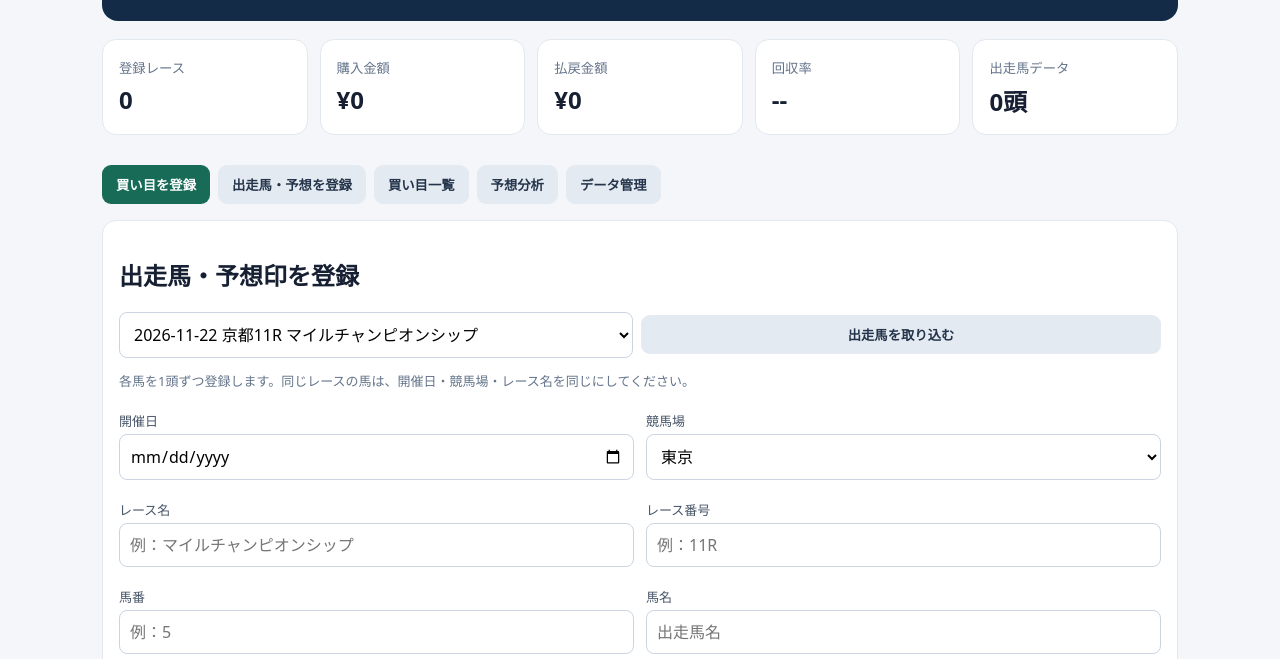
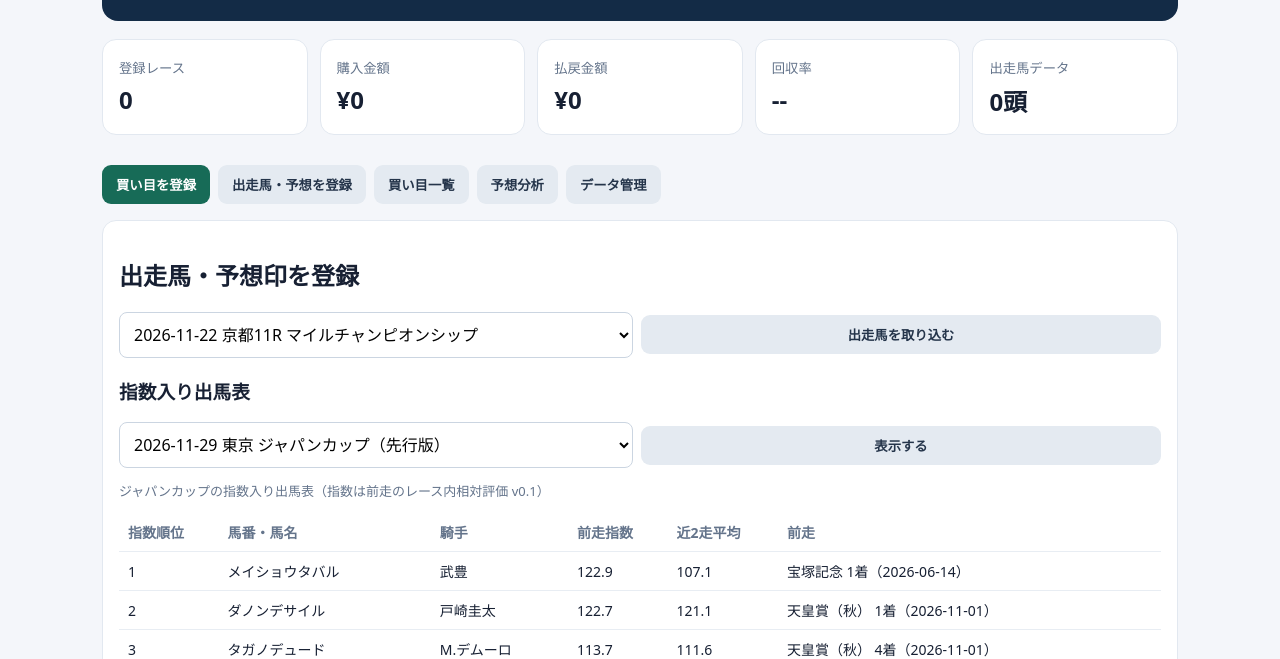
Before and after one commit to pickeerose/my-keiba-analysis, a plain HTML site: page index.html in a window 1280 px wide. Both pictures are taken after a click on the button "出走馬・予想を登録". Shown: the part 141-800 px from the top of the page. Drawn offline with Linux system fonts and the light colour scheme.

Commit message:
ダッシュボードに指数入り出馬表の表示を追加 (v2.6)

```diff
--- /dev/null
+++ b/data/entry_index/index.json
@@ -0,0 +1,9 @@
+[
+  {
+    "slug": "japan-cup-2026-preview",
+    "race_name": "ジャパンカップ（先行版）",
+    "date": "2026-11-29",
+    "track": "東京",
+    "note": "登録馬ベース・馬番未定"
+  }
+]
--- a/index.html
+++ b/index.html
@@ -12,7 +12,7 @@
 <div><label>券種</label><select id="kind"><option>単勝</option><option>複勝</option><option>馬連</option><option>ワイド</option><option>馬単</option><option>三連複</option><option>三連単</option><option>その他</option></select></div><div><label>買い目</label><input id="ticket" placeholder="例：5-8 / 5-8-12"></div>
 <div><label>購入金額（円）</label><input id="cost" type="number" min="0" step="100" value="100"></div><div><label>払戻金額（円・不的中は0）</label><input id="return" type="number" min="0" step="10" value="0"></div>
 <div><label>メモ</label><input id="memo" placeholder="例：前残り想定、展開読み違い"></div></div><p class="muted">同じレースで複数の買い目がある場合は、買い目ごとに登録してください。</p><button onclick="addBet()">登録する</button></section>
-<section id="horses" class="panel hidden"><h2>出走馬・予想印を登録</h2><div class="row"><select id="entrySelect"><option value="">出馬表リストを読み込み中…</option></select><button class="secondary" onclick="importEntry()">出走馬を取り込む</button></div><p class="muted" id="entryMsg"></p><p class="muted">各馬を1頭ずつ登録します。同じレースの馬は、開催日・競馬場・レース名を同じにしてください。</p><div class="grid">
+<section id="horses" class="panel hidden"><h2>出走馬・予想印を登録</h2><div class="row"><select id="entrySelect"><option value="">出馬表リストを読み込み中…</option></select><button class="secondary" onclick="importEntry()">出走馬を取り込む</button></div><p class="muted" id="entryMsg"></p><h3>指数入り出馬表</h3><div class="row"><select id="idxEntrySelect"><option value="">指数入り出馬表を読み込み中…</option></select><button class="secondary" onclick="showEntryIndexTable()">表示する</button></div><p class="muted" id="idxEntryMsg"></p><div style="overflow:auto"><table><thead><tr><th>指数順位</th><th>馬番・馬名</th><th>騎手</th><th>前走指数</th><th>近2走平均</th><th>前走</th></tr></thead><tbody id="idxEntryBody"></tbody></table></div><p class="muted">各馬を1頭ずつ登録します。同じレースの馬は、開催日・競馬場・レース名を同じにしてください。</p><div class="grid">
 <div><label>開催日</label><input id="hDate" type="date"></div><div><label>競馬場</label><select id="hTrack"><option>東京</option><option>中山</option><option>京都</option><option>阪神</option><option>中京</option><option>新潟</option><option>福島</option><option>小倉</option><option>札幌</option><option>函館</option><option>海外・その他</option></select></div>
 <div><label>レース名</label><input id="hRace" placeholder="例：マイルチャンピオンシップ"></div><div><label>レース番号</label><input id="hNo" placeholder="例：11R"></div>
 <div><label>馬番</label><input id="hNum" type="number" min="1" placeholder="例：5"></div><div><label>馬名</label><input id="hName" placeholder="出走馬名"></div>
@@ -22,7 +22,7 @@
 <section id="list" class="panel hidden"><div class="row"><h2>買い目一覧</h2><button class="secondary" onclick="exportBets()">買い目CSVを書き出す</button></div><div style="overflow:auto"><table><thead><tr><th>日付・レース</th><th>券種・買い目</th><th>購入</th><th>払戻</th><th></th></tr></thead><tbody id="betBody"></tbody></table></div><p id="betEmpty" class="muted">まだ買い目データがありません。</p></section>
 <section id="analysis" class="panel hidden"><h2>予想分析</h2><p class="muted">着順を入力した出走馬データをもとに、予想印ごとの成績を集計します。3着以内を複勝圏として計算します。</p><div style="overflow:auto"><table><thead><tr><th>予想印</th><th>登録頭数</th><th>勝率</th><th>複勝率</th></tr></thead><tbody id="markBody"></tbody></table></div><h3>マルの印の成績</h3><div style="overflow:auto"><table><thead><tr><th>予想印</th><th>登録頭数</th><th>勝率</th><th>複勝率</th></tr></thead><tbody id="maruMarkBody"></tbody></table></div><div class="notice">この分析は登録されたデータだけを対象にします。データが少ないうちは成績を断定せず、レース数を増やして傾向を確認してください。</div></section>
 <section id="data" class="panel hidden"><h2>データ管理・外部データ連携</h2><p class="muted">記録はこのブラウザ内に保存されます。別端末・別ブラウザとは自動同期されません。定期的にバックアップしてください。</p><div class="row"><button onclick="backup()">バックアップ(JSON)</button><label class="btn" style="text-align:center">バックアップを復元<input type="file" accept="application/json" onchange="restore(event)" style="display:none"></label><button class="secondary" onclick="exportHorses()">出走馬CSVを書き出す</button><button class="danger" onclick="clearAll()">全データ削除</button></div><hr><h3>競馬サイトからの自動取得について</h3><div class="notice">結果データはGitHub Actions（scripts/fetch_result.py）がnetkeibaの結果ページから取得し、data/results/ にJSONとして保存します。ブラウザが直接外部サイトを読むことはしません。取得は個人利用の範囲で、Actionsを手動実行したときだけ行われます。ログインIDやパスワードをこのツールに入力しないでください。</div><h3>レース結果の自動取り込み</h3><p class="muted">取得済みの結果を選ぶと、開催日・競馬場・レース名・馬番が一致する登録済みの出走馬に、確定着順（未入力なら単勝オッズも）を反映します。</p><div class="row"><select id="resultSelect"><option value="">結果リストを読み込み中…</option></select><button onclick="importResult()">着順を取り込む</button></div><p class="muted" id="resultMsg"></p></section>
-<footer class="muted">My 競馬分析室 · version 2.5</footer></main>
+<footer class="muted">My 競馬分析室 · version 2.6</footer></main>
 <script>
 const BETKEY='myKeibaAnalysis_v1',HORSEKEY='myKeibaHorses_v2';let horseRaceFilter=localStorage.getItem('myKeibaHorseRaceFilter')||'';let bets=JSON.parse(localStorage.getItem(BETKEY)||'[]'),horses=JSON.parse(localStorage.getItem(HORSEKEY)||'[]');const yen=n=>'¥'+Number(n||0).toLocaleString('ja-JP');const val=id=>document.getElementById(id).value;
 function show(id){['add','horses','list','analysis','data'].forEach(x=>document.getElementById(x).classList.toggle('hidden',x!==id))}
@@ -51,5 +51,7 @@ async function loadResultIndex(){const sel=document.getElementById('resultSelect
 async function importResult(){const rid=val('resultSelect'),msg=document.getElementById('resultMsg');if(!rid){msg.textContent='取り込める結果がありません。';return}msg.textContent='取り込み中…';try{const r=await fetch(`data/results/${rid}.json`,{cache:'no-store'});if(!r.ok)throw 0;const d=await r.json();let updated=0;const unmatched=[];d.runners.forEach(rn=>{if(!rn.rank)return;const h=horses.find(x=>x.date===d.date&&x.track===d.track&&x.raceName===d.race_name&&+x.num===+rn.number);if(h){h.finish=rn.rank;if(h.odds==null&&rn.win_odds)h.odds=rn.win_odds;updated++}else unmatched.push(rn)});let added=0;if(unmatched.length&&confirm(`登録済みの出走馬と一致しなかった馬が${unmatched.length}頭います。出走馬データとして追加しますか？`)){unmatched.forEach(rn=>{horses.push({id:Date.now()+Math.random(),date:d.date,track:d.track,raceName:d.race_name,raceNo:d.race_number+'R',num:rn.number,name:rn.name,jockey:rn.jockey,mark:'',maruMark:'',training:'',odds:rn.win_odds,finish:rn.rank});added++})}persist();msg.textContent=`${d.date} ${d.race_name}の結果を取り込みました（着順を反映：${updated}頭／新規追加：${added}頭）`}catch{msg.textContent='結果JSONを読み込めませんでした。'}}
 async function loadEntryIndex(){const sel=document.getElementById('entrySelect');try{const r=await fetch('data/entries/index.json',{cache:'no-store'});if(!r.ok)throw 0;const list=await r.json();sel.innerHTML='';if(!list.length){sel.innerHTML='<option value="">取得済みの出馬表はまだありません</option>';return}list.forEach(x=>{const o=document.createElement('option');o.value=x.race_id;o.textContent=`${x.date} ${x.track}${x.race_number}R ${x.race_name}`;sel.appendChild(o)})}catch{sel.innerHTML='<option value="">出馬表リストを読み込めませんでした</option>'}}
 async function importEntry(){const rid=val('entrySelect'),msg=document.getElementById('entryMsg');if(!rid){msg.textContent='取り込める出馬表がありません。';return}msg.textContent='取り込み中…';try{const r=await fetch(`data/entries/${rid}.json`,{cache:'no-store'});if(!r.ok)throw 0;const d=await r.json();let maru={};try{const mr=await fetch('data/maru_marks.json',{cache:'no-store'});if(mr.ok){const mj=await mr.json();maru=mj[rid]||{}}}catch{}let added=0,skipped=0;d.runners.forEach(rn=>{const exists=horses.some(x=>x.date===d.date&&x.track===d.track&&x.raceName===d.race_name&&+x.num===+rn.number);if(exists){skipped++;return}horses.push({id:Date.now()+Math.random(),date:d.date,track:d.track,raceName:d.race_name,raceNo:d.race_number+'R',num:rn.number,name:rn.name,jockey:rn.jockey,mark:'',maruMark:maru[String(rn.number)]||'',training:'',odds:rn.win_odds,finish:null});added++});persist();msg.textContent=`${d.date} ${d.race_name}の出走馬を取り込みました（追加：${added}頭／登録済みでスキップ：${skipped}頭）`}catch{msg.textContent='出馬表JSONを読み込めませんでした。'}}
-render();loadResultIndex();loadEntryIndex();
+async function loadEntryIndexTables(){const sel=document.getElementById('idxEntrySelect');try{const r=await fetch('data/entry_index/index.json',{cache:'no-store'});if(!r.ok)throw 0;const list=await r.json();sel.innerHTML='';if(!list.length){sel.innerHTML='<option value="">指数入り出馬表はまだありません</option>';return}list.forEach(x=>{const o=document.createElement('option');o.value=x.slug;o.textContent=`${x.date||''} ${x.track||''} ${x.race_name}`;sel.appendChild(o)});showEntryIndexTable()}catch{sel.innerHTML='<option value="">指数入り出馬表を読み込めませんでした</option>'}}
+async function showEntryIndexTable(){const slug=val('idxEntrySelect'),msg=document.getElementById('idxEntryMsg'),tb=document.getElementById('idxEntryBody');if(!slug){msg.textContent='表示できる出馬表がありません。';return}try{const r=await fetch(`data/entry_index/${slug}.json`,{cache:'no-store'});if(!r.ok)throw 0;const d=await r.json();const rows=[...(d.horses||[])].sort((a,b)=>(b.index??-1)-(a.index??-1));tb.innerHTML='';rows.forEach(x=>{const tr=document.createElement('tr');const prev=x.prev_race?`${safe(x.prev_race.race_name)} ${x.prev_race.rank??'—'}着（${safe(x.prev_race.date||'')}）`:'—';tr.innerHTML=`<td>${x.index_rank_in_race??'—'}</td><td>${x.number??''} ${safe(x.name)}</td><td>${safe(x.jockey||'—')}</td><td>${x.index??'指数なし'}</td><td>${x.index_avg2??'—'}</td><td>${prev}</td>`;tb.appendChild(tr)});msg.textContent=`${d.race_name||''}の指数入り出馬表（指数は前走のレース内相対評価 v0.1）`}catch{msg.textContent='出馬表JSONを読み込めませんでした。'}}
+render();loadResultIndex();loadEntryIndex();loadEntryIndexTables();
 </script></body></html>
```
